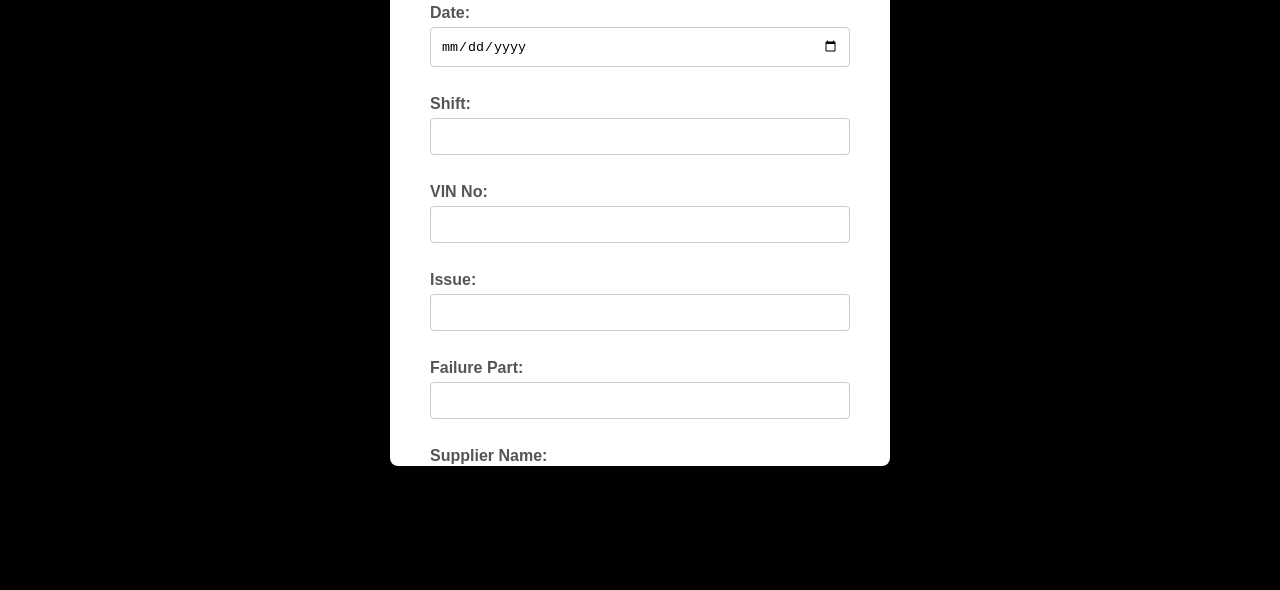
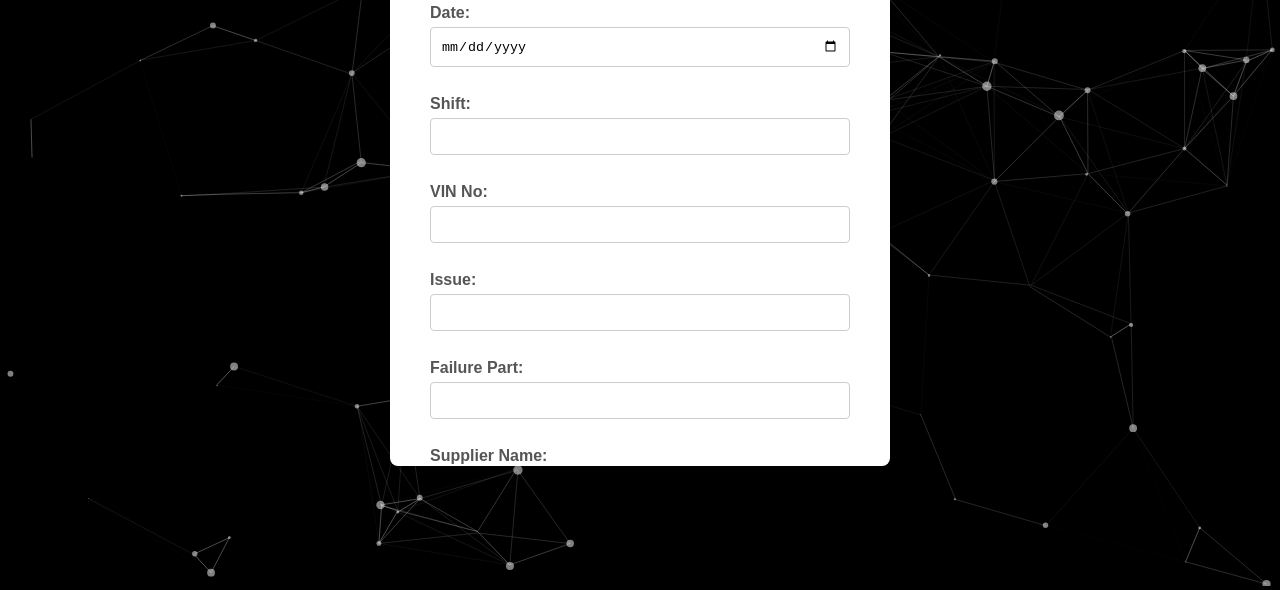
Before and after one commit to Swapnil-Gaur/tml-project, a plain HTML site: page index.html in a window 1280 px wide. Shown: the part 214-804 px from the top of the page. Drawn offline with nearby package versions, Linux system fonts and the light colour scheme; no server answers.

Commit message:
new commit

```diff
--- a/index.html
+++ b/index.html
@@ -16,6 +16,14 @@
             align-items: center;
             height: 100vh;
             box-sizing: border-box;
+        }
+        #particles-js {
+            position: absolute;
+            width: 100%;
+            height: 100%;
+            top: 0;
+            left: 0;
+            z-index: 0; /* Ensures particles are behind the form */
         }
 
         h1 {
@@ -74,6 +82,7 @@
     </style>
 </head>
 <body>
+    <div id="particles-js"></div>
     <form action="https://script.google.com/macros/s/AKfycbzpNu-QACiqHKOeUmILpberyIzKk5FeUZocOQRfE5x3vlLi4yeRiV3G0e4BUMDL50kh/exec" method="post">
         <h1>Eturna Defect Tracker</h1>
 
@@ -112,5 +121,123 @@
 
         <input type="submit" value="submit" name="submit" id="sub">
     </form>
+    <script src="https://cdn.jsdelivr.net/particles.js/2.0.0/particles.min.js"></script>
+    <script>
+        particlesJS.load('particles-js', 'particles.json', function() {
+            console.log('particles.json loaded...');
+        });
+    </script>
+    <script>
+        particlesJS('particles-js', {
+            "particles": {
+                "number": {
+                    "value": 80,
+                    "density": {
+                        "enable": true,
+                        "value_area": 800
+                    }
+                },
+                "color": {
+                    "value": "#ffffff"
+                },
+                "shape": {
+                    "type": "circle",
+                    "stroke": {
+                        "width": 0,
+                        "color": "#000000"
+                    },
+                    "polygon": {
+                        "nb_sides": 5
+                    },
+                    "image": {
+                        "src": "img/github.svg",
+                        "width": 100,
+                        "height": 100
+                    }
+                },
+                "opacity": {
+                    "value": 0.5,
+                    "random": false,
+                    "anim": {
+                        "enable": false,
+                        "speed": 1,
+                        "opacity_min": 0.1,
+                        "sync": false
+                    }
+                },
+                "size": {
+                    "value": 5,
+                    "random": true,
+                    "anim": {
+                        "enable": false,
+                        "speed": 40,
+                        "size_min": 0.1,
+                        "sync": false
+                    }
+                },
+                "line_linked": {
+                    "enable": true,
+                    "distance": 150,
+                    "color": "#ffffff",
+                    "opacity": 0.4,
+                    "width": 1
+                },
+                "move": {
+                    "enable": true,
+                    "speed": 6,
+                    "direction": "none",
+                    "random": false,
+                    "straight": false,
+                    "out_mode": "out",
+                    "bounce": false,
+                    "attract": {
+                        "enable": false,
+                        "rotateX": 600,
+                        "rotateY": 1200
+                    }
+                }
+            },
+            "interactivity": {
+                "detect_on": "canvas",
+                "events": {
+                    "onhover": {
+                        "enable": true,
+                        "mode": "repulse"
+                    },
+                    "onclick": {
+                        "enable": true,
+                        "mode": "push"
+                    },
+                    "resize": true
+                },
+                "modes": {
+                    "grab": {
+                        "distance": 400,
+                        "line_linked": {
+                            "opacity": 1
+                        }
+                    },
+                    "bubble": {
+                        "distance": 400,
+                        "size": 40,
+                        "duration": 2,
+                        "opacity": 8,
+                        "speed": 3
+                    },
+                    "repulse": {
+                        "distance": 200,
+                        "duration": 0.4
+                    },
+                    "push": {
+                        "particles_nb": 4
+                    },
+                    "remove": {
+                        "particles_nb": 2
+                    }
+                }
+            },
+            "retina_detect": true
+        });
+    </script>
 </body>
 </html>
```
